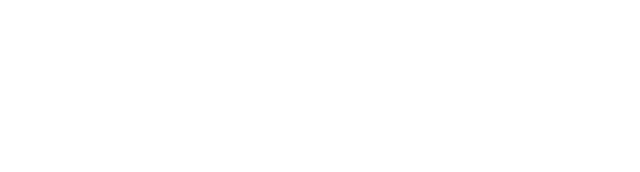
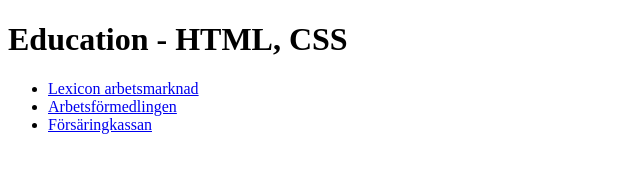
Before and after one commit to lindstrom01mikael/BasicFrontEnd, a plain HTML site: page index.html in a window 1280 px wide. Shown: the whole page, without its empty margins (0-640 px from the left). Drawn offline with Linux system fonts and the light colour scheme.

Commit message:
A header with a header and some link in navigation tag

```diff
--- a/index.html
+++ b/index.html
@@ -4,5 +4,22 @@
         <meta charset="utf-8" />
         <title>Education - HTML, CSS</title>
     </head>
-    <body></body>
+    <body>
+        <header>
+            <h1>Education - HTML, CSS</h1>
+            <nav>
+                <ul>
+                    <li>
+                        <a href="http://www.lexicon.se/arbetsmarknad">Lexicon arbetsmarknad</a>
+                    </li>
+                    <li>
+                        <a href="http://www.arbetsformedlingen.se">Arbetsf&ouml;rmedlingen</a>
+                    </li>
+                    <li>
+                        <a href="http://www.forsakringskassan.se">F&ouml;rs&auml;ringkassan</a>
+                    </li>
+                </ul>
+            </nav>
+        </header>
+    </body>
 </html>
```
